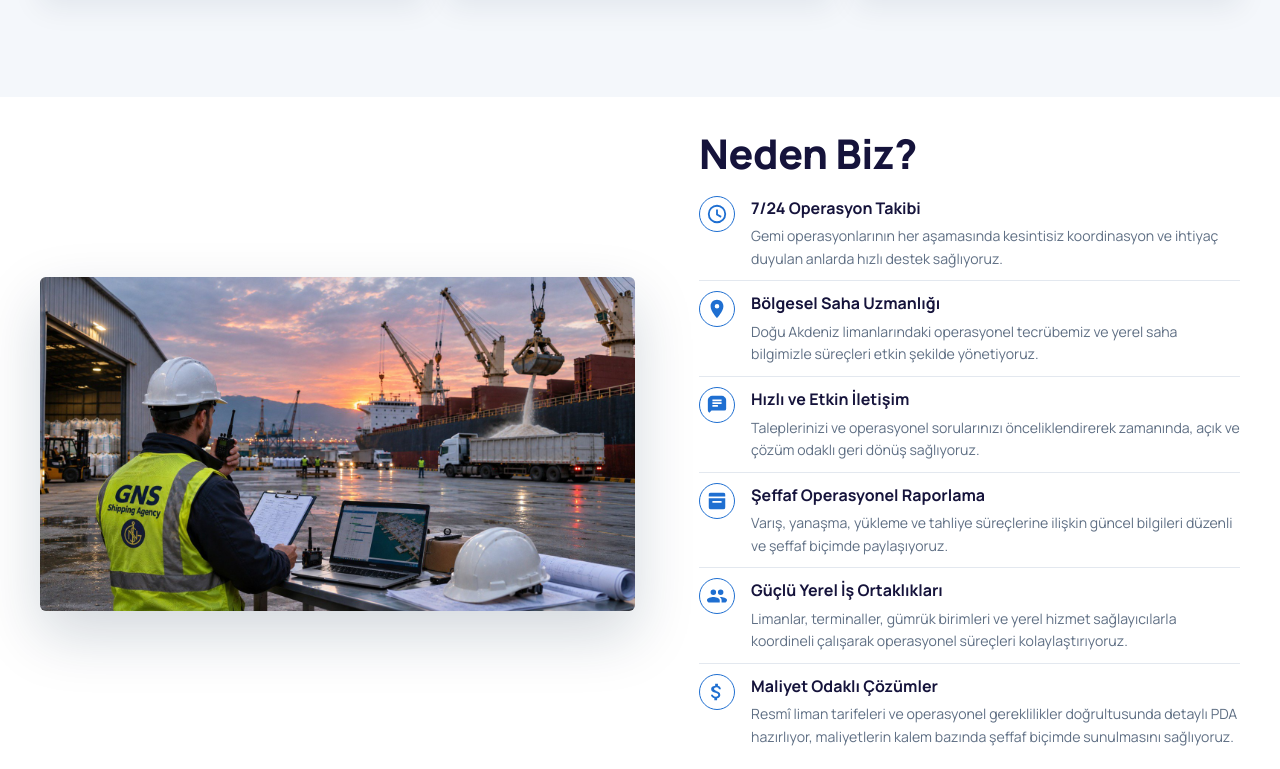
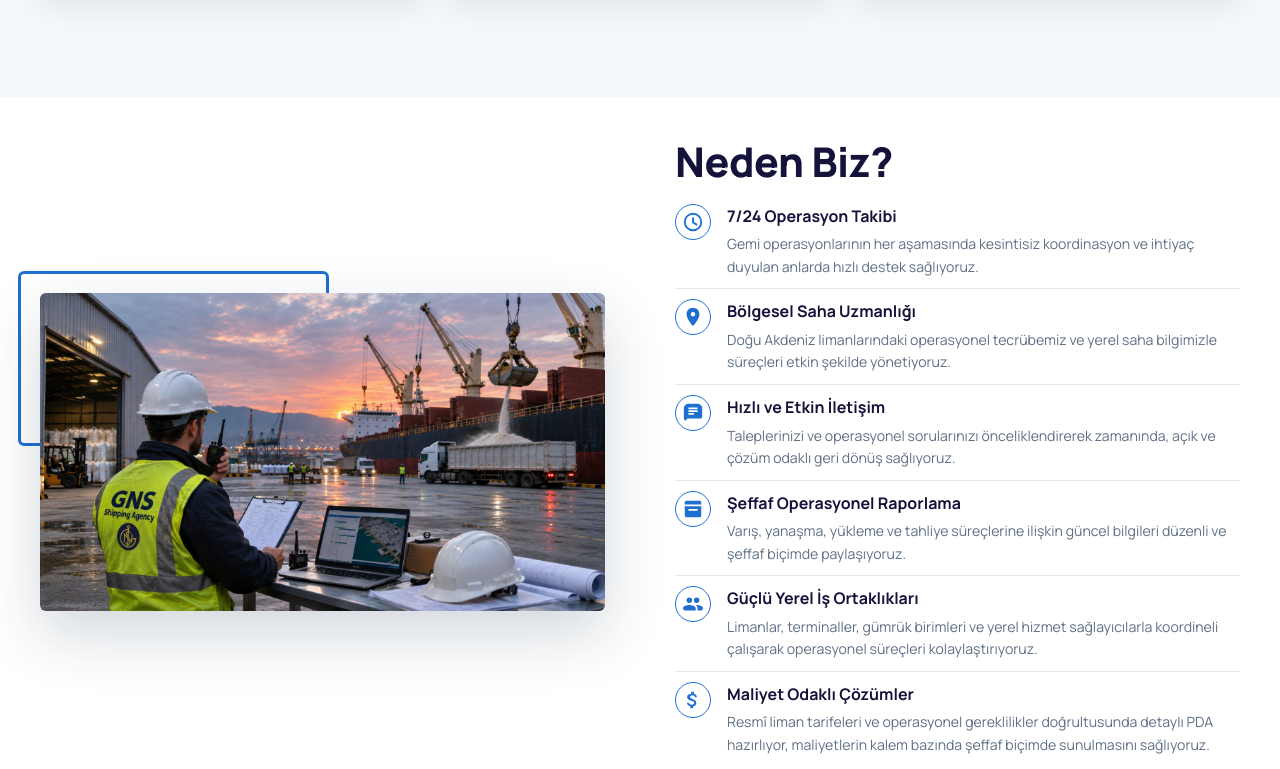
Before and after one commit to yarenyildiz/gns-shipping-website, a plain HTML site: page index.html in a window 1280 px wide. Shown: the part 3279-4048 px from the top of the page. Drawn offline with Linux system fonts and the light colour scheme.

Commit message:
Share the framed photo card between About and Why Us
.photo/.photo__img replace the About-only classes. Why Us uses the same
card and column width with --ratio set to the photo's 16:9 so nothing
is cropped.

```diff
--- a/css/style.css
+++ b/css/style.css
@@ -419,8 +419,9 @@ svg { fill: currentColor; }
   gap: 70px;
 }
 
-.about__media { position: relative; isolation: isolate; }
-.about__media::before {
+/* Framed photo card, shared by About and Why Us. */
+.photo { position: relative; isolation: isolate; }
+.photo::before {
   content: "";
   position: absolute;
   top: -22px;
@@ -432,8 +433,8 @@ svg { fill: currentColor; }
   border-radius: var(--radius);
 }
 
-.about__img {
-  aspect-ratio: 6 / 5;
+.photo__img {
+  aspect-ratio: var(--ratio, 6 / 5);
   border-radius: var(--radius);
   background: var(--navy-2) var(--img) var(--img-pos, center) / cover;
   box-shadow: var(--shadow-lg);
@@ -536,18 +537,12 @@ svg { fill: currentColor; }
    ========================================================================== */
 .why {
   display: grid;
-  grid-template-columns: 1.1fr 1fr;
+  grid-template-columns: 1fr 1fr;
   align-items: center;
-  gap: clamp(32px, 5vw, 64px);
+  gap: 70px;
   width: min(var(--container), 100% - 2 * var(--gutter));
   margin-inline: auto;
-  padding: 32px 0;
-}
-.why__media {
-  aspect-ratio: 16 / 9;
-  border-radius: var(--radius);
-  background: var(--navy-2) var(--img) center / cover;
-  box-shadow: var(--shadow-lg);
+  padding: 40px 0;
 }
 
 .why__content .title { margin-bottom: 8px; }
@@ -812,7 +807,7 @@ svg { fill: currentColor; }
   .about__grid,
   .why,
   .contact__grid { grid-template-columns: 1fr; }
-  .about__img { aspect-ratio: 16 / 9; }
+  .photo__img { --ratio: 16 / 9; }
 
   .cards { grid-template-columns: 1fr 1fr; }
 
@@ -839,7 +834,7 @@ svg { fill: currentColor; }
   .hero__inner { padding: 50px 0 40px; }
   .hero__dots { display: none; }
 
-  .about__media::before { top: -10px; left: -10px; }
+  .photo::before { top: -10px; left: -10px; }
 
   .cards,
   .cards--services,
--- a/index.html
+++ b/index.html
@@ -167,8 +167,8 @@
 
     <section class="section about" id="hakkimizda" aria-labelledby="about-title">
       <div class="container about__grid">
-        <div class="about__media" data-reveal>
-          <div class="about__img" role="img" data-i18n-attr="aria-label:about.imageAlt" aria-label="Açık denizde seyir hâlindeki tanker" style="--img: url('/img/photos/tanker.jpg')"></div>
+        <div class="photo" data-reveal>
+          <div class="photo__img" role="img" data-i18n-attr="aria-label:about.imageAlt" aria-label="Açık denizde seyir hâlindeki tanker" style="--img: url('/img/photos/tanker.jpg')"></div>
         </div>
         <div class="about__content" data-reveal>
           <p class="eyebrow" data-i18n="about.eyebrow">Hakkımızda</p>
@@ -276,7 +276,9 @@
     </section>
 
     <section class="why" aria-labelledby="why-title">
-      <div class="why__media" aria-hidden="true" style="--img: url('/img/photos/port-operations.jpg')"></div>
+      <div class="photo" aria-hidden="true">
+        <div class="photo__img" style="--img: url('/img/photos/port-operations.jpg'); --ratio: 16 / 9"></div>
+      </div>
       <div class="why__content">
         <h2 class="title" id="why-title" data-i18n="why.title">Neden Biz?</h2>
         <ul class="features">
```
